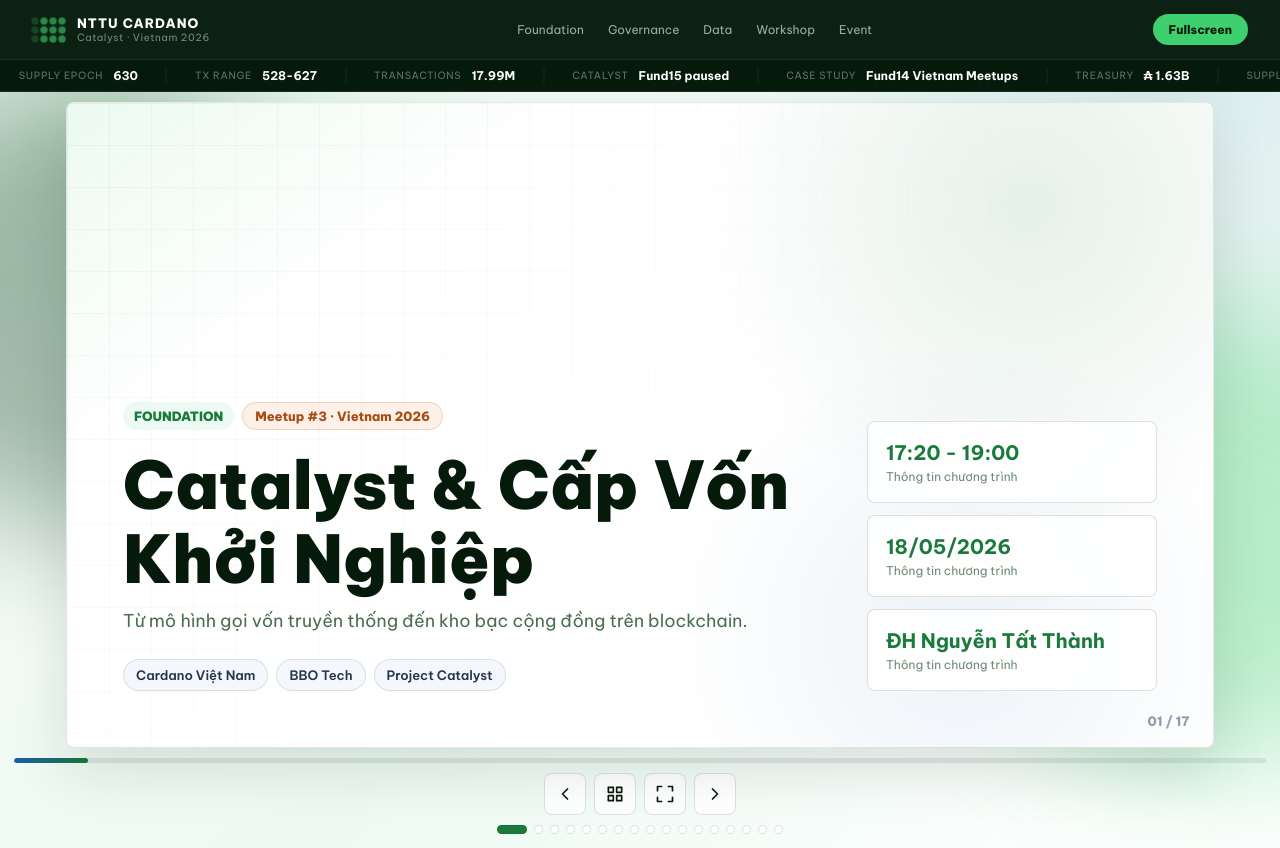
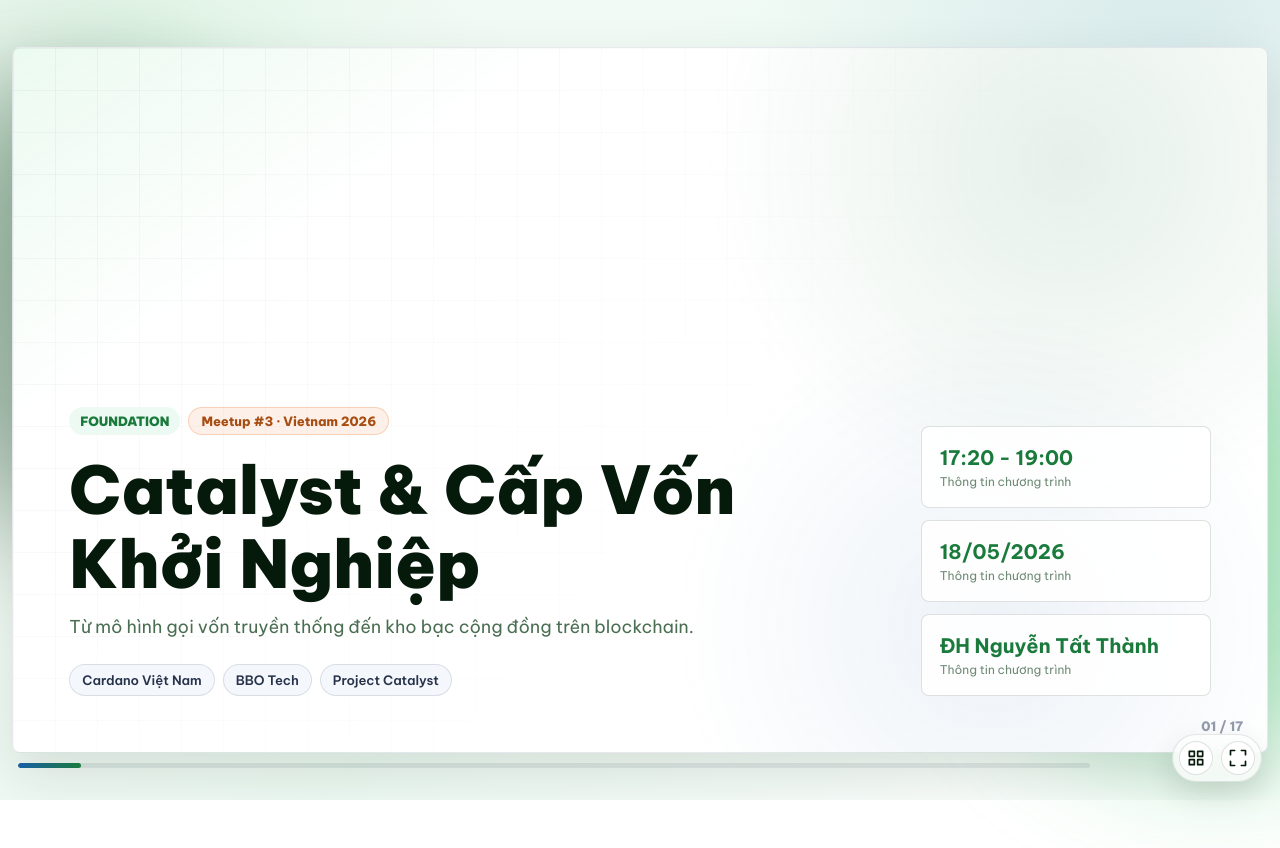
Before and after one commit to Minhcardanian/NTTU-slide, a website built with Vite: page index.html in a window 1280 px wide. After the commit the page ends 800 px from the top, so only its background shows below. Built offline with nearby package versions, Linux system fonts and the light colour scheme.

Commit message:
Simplify remix slide controls

```diff
--- a/src/main.js
+++ b/src/main.js
@@ -963,45 +963,16 @@ function overviewSections() {
 function render() {
   const slide = deck[state.current];
   const progress = ((state.current + 1) / deck.length) * 100;
-  const tickerItems = [
-    ['Treasury', '₳ 1.63B'],
-    ['Supply epoch', '630'],
-    ['Tx range', '528-627'],
-    ['Transactions', '17.99M'],
-    ['Catalyst', 'Fund15 paused'],
-    ['Case study', 'Fund14 Vietnam Meetups']
-  ];
 
   app.innerHTML = `
     <main class="app-shell">
       <div class="ambient ambient-one"></div>
       <div class="ambient ambient-two"></div>
 
-      <header class="remix-nav">
-        <div class="nav-logo">
-          <div class="dot-grid" aria-hidden="true">
-            ${Array.from({ length: 12 }, () => '<span></span>').join('')}
-          </div>
-          <div class="logo-text">
-            <div class="logo-name">NTTU CARDANO</div>
-            <div class="logo-sub">Catalyst · Vietnam 2026</div>
-          </div>
-        </div>
-        <div class="nav-links">
-          ${overviewSections().map((section) => `<button type="button" data-slide-target="${section.items[0].index}">${section.name}</button>`).join('')}
-        </div>
-        <button type="button" class="nav-pill" data-action="fullscreen">Fullscreen</button>
-      </header>
+      <section class="stage" aria-label="Bộ slide Cardano Meetup">
+        <button class="nav-zone nav-zone-prev" type="button" data-action="prev" aria-label="Slide trước"></button>
+        <button class="nav-zone nav-zone-next" type="button" data-action="next" aria-label="Slide sau"></button>
 
-      <div class="ticker-wrap" aria-label="Cardano snapshot">
-        <div class="ticker-track">
-          ${[...tickerItems, ...tickerItems]
-            .map(([label, value]) => `<div class="ticker-item"><span>${label}</span><strong>${value}</strong></div>`)
-            .join('')}
-        </div>
-      </div>
-
-      <section class="stage" aria-label="Bộ slide Cardano Meetup">
         <article class="slide-frame" data-slide="${state.current}">
           ${slideInner(slide)}
           ${sourceFootnote(slide)}
@@ -1011,21 +982,9 @@ function render() {
         <div class="progress-track"><span style="width:${progress}%"></span></div>
 
         <nav class="controls" aria-label="Điều hướng slide">
-          <button type="button" data-action="prev" aria-label="Slide trước">${icon('prev')}</button>
           <button type="button" data-action="overview" aria-label="Mở mục lục">${icon('grid')}</button>
           <button type="button" data-action="fullscreen" aria-label="Bật tắt toàn màn hình">${icon('fullscreen')}</button>
-          <button type="button" data-action="next" aria-label="Slide sau">${icon('next')}</button>
         </nav>
-
-        <div class="dot-nav" aria-label="Chọn slide">
-          ${deck
-            .map(
-              (_, index) => `
-            <button type="button" class="${index === state.current ? 'active' : ''}" data-slide-target="${index}" aria-label="Tới slide ${index + 1}"></button>
-          `
-            )
-            .join('')}
-        </div>
       </section>
 
       <section class="overview ${state.overviewOpen ? 'open' : ''}" aria-label="Mục lục slide">
--- a/src/styles.css
+++ b/src/styles.css
@@ -23,6 +23,10 @@
   box-sizing: border-box;
 }
 
+* {
+  min-width: 0;
+}
+
 body {
   margin: 0;
   min-width: 320px;
@@ -45,7 +49,7 @@ button {
   position: relative;
   display: block;
   min-height: 100vh;
-  padding: 0 14px 14px;
+  padding: 12px;
   overflow: hidden;
 }
 
@@ -55,129 +59,6 @@ html:fullscreen .app-shell {
   width: 100vw;
   height: 100vh;
   background: var(--bg);
-}
-
-.remix-nav {
-  position: sticky;
-  top: 0;
-  z-index: 15;
-  height: 60px;
-  display: flex;
-  align-items: center;
-  justify-content: space-between;
-  gap: 18px;
-  margin: 0 -14px;
-  padding: 0 32px;
-  background: rgba(6, 26, 12, 0.97);
-  border-bottom: 1px solid rgba(255, 255, 255, 0.08);
-  backdrop-filter: blur(12px);
-}
-
-.nav-logo {
-  display: inline-flex;
-  align-items: center;
-  gap: 12px;
-  min-width: 205px;
-}
-
-.dot-grid {
-  display: grid;
-  grid-template-columns: repeat(4, 6px);
-  gap: 3px;
-}
-
-.dot-grid span {
-  width: 6px;
-  height: 6px;
-  border-radius: 50%;
-  background: rgba(62, 207, 110, 0.72);
-  animation: pulseDot 2.8s ease-in-out infinite;
-}
-
-.dot-grid span:nth-child(4n + 1) {
-  background: rgba(62, 207, 110, 0.25);
-}
-
-.logo-name {
-  color: #fff;
-  font-size: 13px;
-  font-weight: 800;
-  letter-spacing: 0.08em;
-}
-
-.logo-sub {
-  color: rgba(255, 255, 255, 0.46);
-  font-size: 10px;
-  letter-spacing: 0.06em;
-}
-
-.nav-links {
-  display: flex;
-  align-items: center;
-  justify-content: center;
-  gap: 4px;
-  flex-wrap: wrap;
-}
-
-.nav-links button {
-  border: 0;
-  background: transparent;
-  color: rgba(255, 255, 255, 0.62);
-  cursor: pointer;
-  font-size: 12px;
-  padding: 7px 10px;
-}
-
-.nav-links button:hover {
-  color: #fff;
-}
-
-.nav-pill {
-  border: 0;
-  border-radius: 999px;
-  background: #3ecf6e;
-  color: #061a0c;
-  cursor: pointer;
-  font-size: 12px;
-  font-weight: 800;
-  padding: 8px 16px;
-}
-
-.ticker-wrap {
-  position: relative;
-  z-index: 4;
-  margin: 0 -14px 10px;
-  overflow: hidden;
-  background: #061a0c;
-  border-bottom: 1px solid rgba(255, 255, 255, 0.08);
-  padding: 8px 0;
-}
-
-.ticker-track {
-  display: flex;
-  width: max-content;
-  animation: tickerScroll 34s linear infinite;
-}
-
-.ticker-item {
-  display: inline-flex;
-  align-items: center;
-  gap: 10px;
-  padding: 0 28px;
-  border-right: 1px solid rgba(255, 255, 255, 0.08);
-  white-space: nowrap;
-}
-
-.ticker-item span {
-  color: rgba(255, 255, 255, 0.38);
-  font-size: 10px;
-  letter-spacing: 0.07em;
-  text-transform: uppercase;
-}
-
-.ticker-item strong {
-  color: #fff;
-  font-size: 12px;
 }
 
 .ambient {
@@ -207,9 +88,8 @@ html:fullscreen .app-shell {
 .stage {
   position: relative;
   display: grid;
-  grid-template-rows: minmax(0, 1fr) auto auto;
-  gap: 10px;
-  min-height: calc(100vh - 88px);
+  grid-template-rows: minmax(0, 1fr);
+  min-height: calc(100vh - 24px);
 }
 
 .overview {
@@ -243,8 +123,8 @@ html:fullscreen .app-shell {
   min-height: 0;
   aspect-ratio: 16 / 9;
   align-self: center;
-  width: min(100%, calc((100vh - 154px) * 16 / 9));
-  max-height: calc(100vh - 154px);
+  width: min(100%, calc((100vh - 24px) * 16 / 9));
+  max-height: calc(100vh - 24px);
   margin: 0 auto;
   overflow: hidden;
   padding: clamp(30px, 4.4vw, 58px);
@@ -271,6 +151,30 @@ html:fullscreen .app-shell {
   pointer-events: none;
 }
 
+.nav-zone {
+  position: absolute;
+  top: 8%;
+  bottom: 12%;
+  z-index: 4;
+  width: min(12vw, 140px);
+  border: 0;
+  background: transparent;
+  cursor: pointer;
+}
+
+.nav-zone-prev {
+  left: 0;
+}
+
+.nav-zone-next {
+  right: 0;
+}
+
+.nav-zone:focus-visible {
+  outline: 2px solid rgba(26, 122, 60, 0.45);
+  outline-offset: -8px;
+}
+
 .slide-header {
   position: relative;
   max-width: 920px;
@@ -316,6 +220,7 @@ h2,
 h3,
 p {
   margin: 0;
+  overflow-wrap: anywhere;
 }
 
 h1 {
@@ -495,6 +400,7 @@ h2 {
   color: var(--muted);
   font-size: clamp(12px, 1.05vw, 14px);
   line-height: 1.5;
+  overflow-wrap: anywhere;
 }
 
 .info-card p,
@@ -795,10 +701,19 @@ h2 {
 .deliverable-list article,
 .governance-arch article,
 .ecosystem-map article,
-.loop-node {
+.loop-node,
+.info-card,
+.kpi-card,
+.case-summary,
+.trend-panel,
+.stat-callout,
+.bar-chart,
+.donut-card,
+.prize-panel {
   background: var(--surface-soft);
   border: 1px solid var(--line);
   border-radius: 8px;
+  overflow: hidden;
 }
 
 .pain-matrix article {
@@ -836,8 +751,9 @@ h2 {
 .ecosystem-map p,
 .loop-node p {
   color: var(--muted);
-  font-size: clamp(12px, 1.05vw, 14px);
-  line-height: 1.5;
+  font-size: clamp(11px, 0.95vw, 13px);
+  line-height: 1.42;
+  overflow-wrap: anywhere;
 }
 
 .severity,
@@ -914,9 +830,10 @@ h2 {
 
 .ladder-track p {
   color: var(--muted);
-  font-size: 11px;
-  line-height: 1.45;
+  font-size: 10.5px;
+  line-height: 1.36;
   margin-top: 6px;
+  overflow-wrap: anywhere;
 }
 
 .compare-radar {
@@ -1029,8 +946,8 @@ h2 {
 
 .loop-node {
   position: absolute;
-  width: 220px;
-  padding: 13px;
+  width: 210px;
+  padding: 11px;
 }
 
 .node-1 { left: 50%; top: 0; transform: translateX(-50%); }
@@ -1094,8 +1011,8 @@ h2 {
 
 .ecosystem-map article {
   position: absolute;
-  width: 230px;
-  padding: 14px;
+  width: 220px;
+  padding: 12px;
 }
 
 .map-1 { left: 50%; top: 0; transform: translateX(-50%); }
@@ -1460,6 +1377,11 @@ h2 {
 }
 
 .progress-track {
+  position: fixed;
+  left: 18px;
+  right: 190px;
+  bottom: 32px;
+  z-index: 17;
   height: 5px;
   overflow: hidden;
   border-radius: 999px;
@@ -1475,13 +1397,22 @@ h2 {
 }
 
 .controls {
+  position: fixed;
+  right: 18px;
+  bottom: 18px;
+  z-index: 18;
   display: flex;
   justify-content: center;
   gap: 8px;
+  padding: 6px;
+  border: 1px solid rgba(6, 26, 12, 0.1);
+  border-radius: 999px;
+  background: rgba(255, 255, 255, 0.72);
+  backdrop-filter: blur(14px);
+  box-shadow: 0 12px 30px rgba(6, 26, 12, 0.12);
 }
 
 .controls button,
-.dot-nav button,
 .overview-header button {
   border: 1px solid var(--line);
   border-radius: 8px;
@@ -1493,12 +1424,12 @@ h2 {
 .controls button {
   display: inline-grid;
   place-items: center;
-  width: 42px;
-  height: 42px;
+  width: 34px;
+  height: 34px;
+  border-radius: 999px;
 }
 
 .controls button:hover,
-.dot-nav button:hover,
 .overview-header button:hover {
   transform: translateY(-2px);
   border-color: rgba(255, 140, 56, 0.45);
@@ -1515,25 +1446,6 @@ h2 {
   stroke-width: 2;
 }
 
-.dot-nav {
-  display: flex;
-  justify-content: center;
-  gap: 7px;
-}
-
-.dot-nav button {
-  width: 9px;
-  height: 9px;
-  padding: 0;
-  border-radius: 50%;
-}
-
-.dot-nav button.active {
-  width: 30px;
-  border-radius: 999px;
-  background: var(--orange);
-}
-
 .overview {
   position: fixed;
   inset: 18px;
@@ -1666,15 +1578,6 @@ h2 {
   }
 }
 
-@keyframes tickerScroll {
-  from {
-    transform: translateX(0);
-  }
-  to {
-    transform: translateX(-50%);
-  }
-}
-
 @media (max-width: 1180px) {
   .slide-frame {
     width: 100%;
@@ -1692,45 +1595,41 @@ h2 {
 
 @media (max-width: 820px) {
   .app-shell {
-    padding: 0 8px 8px;
-  }
-
-  .remix-nav {
-    height: auto;
-    min-height: 58px;
-    align-items: flex-start;
-    flex-direction: column;
-    gap: 8px;
-    margin: 0 -8px;
-    padding: 10px 14px;
-  }
-
-  .nav-logo {
-    min-width: 0;
-  }
-
-  .nav-links {
-    justify-content: flex-start;
-  }
-
-  .nav-pill {
-    position: absolute;
-    right: 14px;
-    top: 10px;
-  }
-
-  .ticker-wrap {
-    margin: 0 -8px 8px;
+    padding: 8px;
   }
 
   .stage {
-    min-height: calc(100vh - 126px);
+    min-height: calc(100vh - 16px);
   }
 
   .slide-frame {
     aspect-ratio: auto;
-    min-height: 68vh;
+    min-height: calc(100vh - 16px);
     padding: 24px 16px 58px;
+  }
+
+  .nav-zone {
+    top: 10%;
+    bottom: 18%;
+    width: 18vw;
+  }
+
+  .controls {
+    right: 12px;
+    bottom: 12px;
+    gap: 6px;
+    padding: 5px;
+  }
+
+  .controls button {
+    width: 32px;
+    height: 32px;
+  }
+
+  .progress-track {
+    left: 12px;
+    right: 102px;
+    bottom: 26px;
   }
 
   .hero-layout,
```
